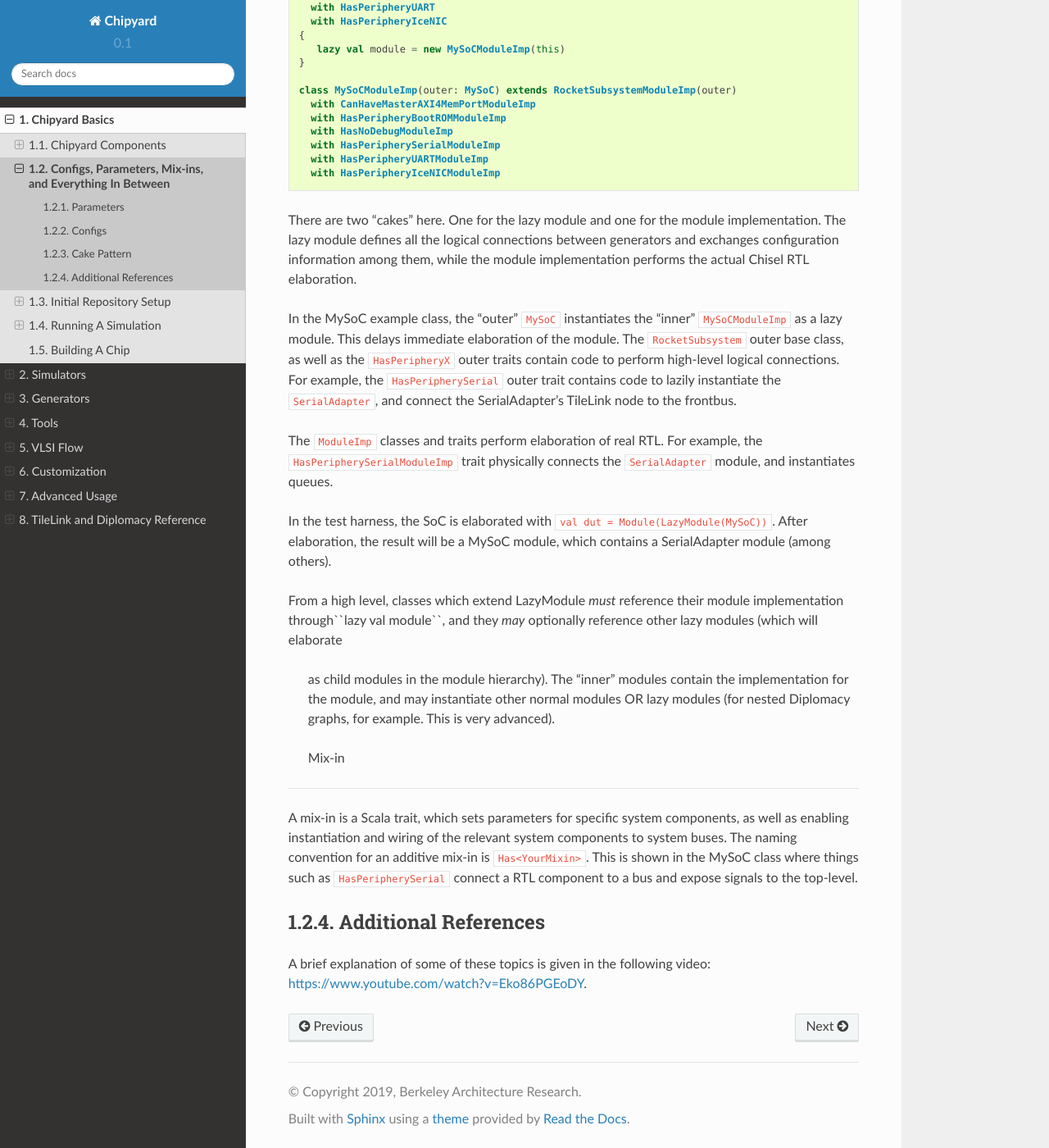
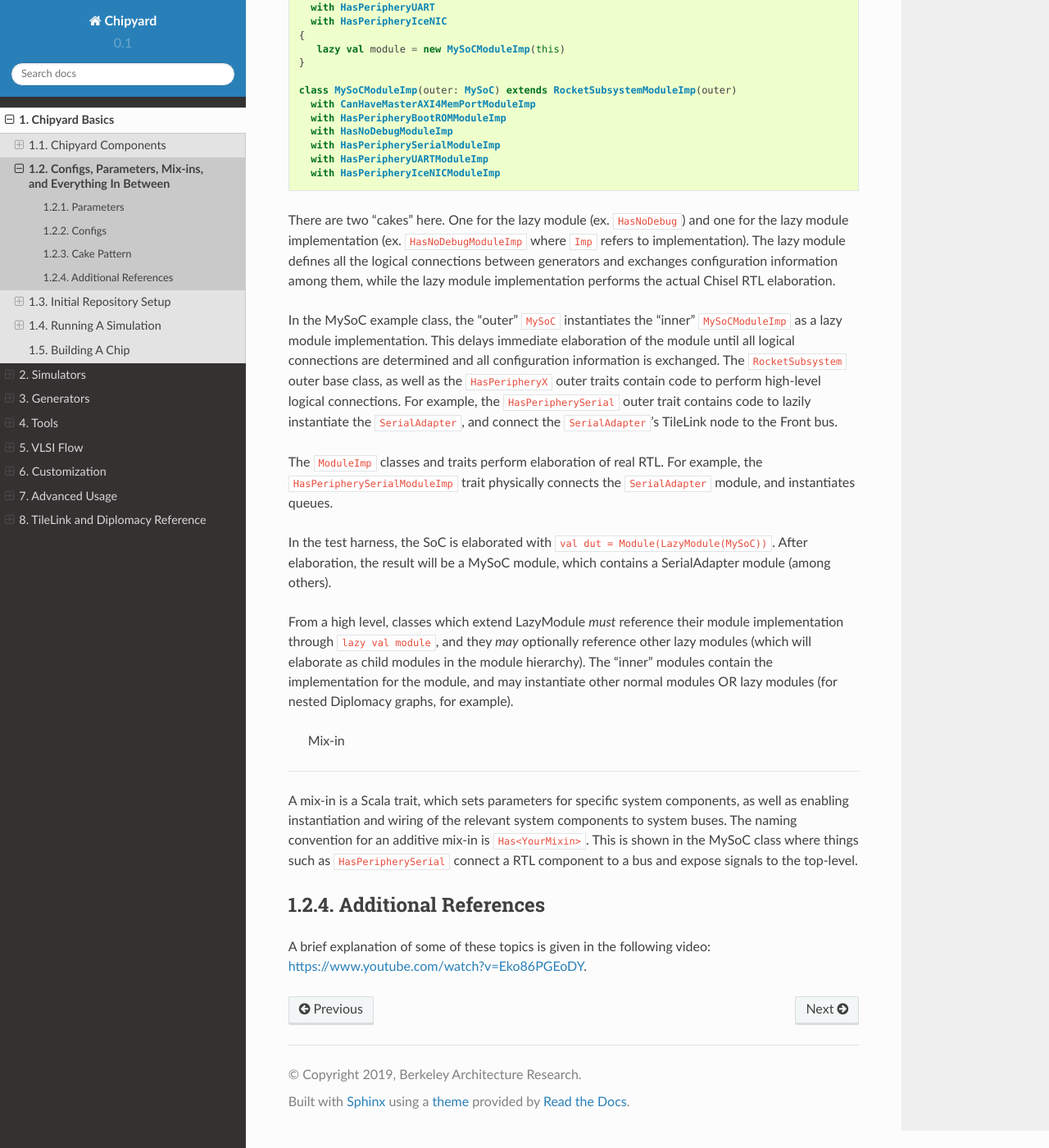
Before and after one commit to ucb-bar/chipyard, a Sphinx documentation site: the page built from docs/Chipyard-Basics/Configs-Parameters-Mixins.rst, in a window 1280 px wide and 1400 px high, scrolled down 2066 px. Shown: the whole window at 82% size. Built offline with Sphinx 7.4.7 and the Read the Docs theme 2.0.0, drawn with Linux system fonts in a browser that asks for light colours.

Commit message:
slightly more clarity in the diplomacy example [skip ci]

```diff
--- a/docs/Chipyard-Basics/Configs-Parameters-Mixins.rst
+++ b/docs/Chipyard-Basics/Configs-Parameters-Mixins.rst
@@ -98,18 +98,19 @@ This example shows a Rocket Chip based SoC that merges multiple system component
     with HasPeripheryUARTModuleImp
     with HasPeripheryIceNICModuleImp
 
-There are two "cakes" here. One for the lazy module and one for the module
-implementation. The lazy module defines all the logical connections between
-generators and exchanges configuration information among them, while the
-module implementation performs the actual Chisel RTL elaboration.
+There are two "cakes" here. One for the lazy module (ex. ``HasNoDebug``) and one for the lazy module
+implementation (ex. ``HasNoDebugModuleImp`` where ``Imp`` refers to implementation). The lazy module defines
+all the logical connections between generators and exchanges configuration information among them, while the
+lazy module implementation performs the actual Chisel RTL elaboration.
 
 In the MySoC example class, the "outer" ``MySoC`` instantiates the "inner"
-``MySoCModuleImp`` as a lazy module. This delays immediate elaboration
-of the module. The ``RocketSubsystem`` outer base class, as well as the
+``MySoCModuleImp`` as a lazy module implementation. This delays immediate elaboration
+of the module until all logical connections are determined and all configuration information is exchanged.
+The ``RocketSubsystem`` outer base class, as well as the
 ``HasPeripheryX`` outer traits contain code to perform high-level logical
 connections. For example, the ``HasPeripherySerial`` outer trait contains code
-to lazily instantiate the ``SerialAdapter``, and connect the SerialAdapter's
-TileLink node to the frontbus.
+to lazily instantiate the ``SerialAdapter``, and connect the ``SerialAdapter``'s
+TileLink node to the Front bus.
 
 The ``ModuleImp`` classes and traits perform elaboration of real RTL.
 For example, the ``HasPeripherySerialModuleImp`` trait physically connects
@@ -121,12 +122,12 @@ After elaboration, the result will be a MySoC module, which contains a
 SerialAdapter module (among others).
 
 From a high level, classes which extend LazyModule *must* reference
-their module implementation through``lazy val module``, and they
+their module implementation through ``lazy val module``, and they
 *may* optionally reference other lazy modules (which will elaborate
- as child modules in the module hierarchy). The "inner" modules
- contain the implementation for the module, and may instantiate
- other normal modules OR lazy modules (for nested Diplomacy
- graphs, for example. This is very advanced).
+as child modules in the module hierarchy). The "inner" modules
+contain the implementation for the module, and may instantiate
+other normal modules OR lazy modules (for nested Diplomacy
+graphs, for example).
 
  Mix-in
 ---------------------------
```
